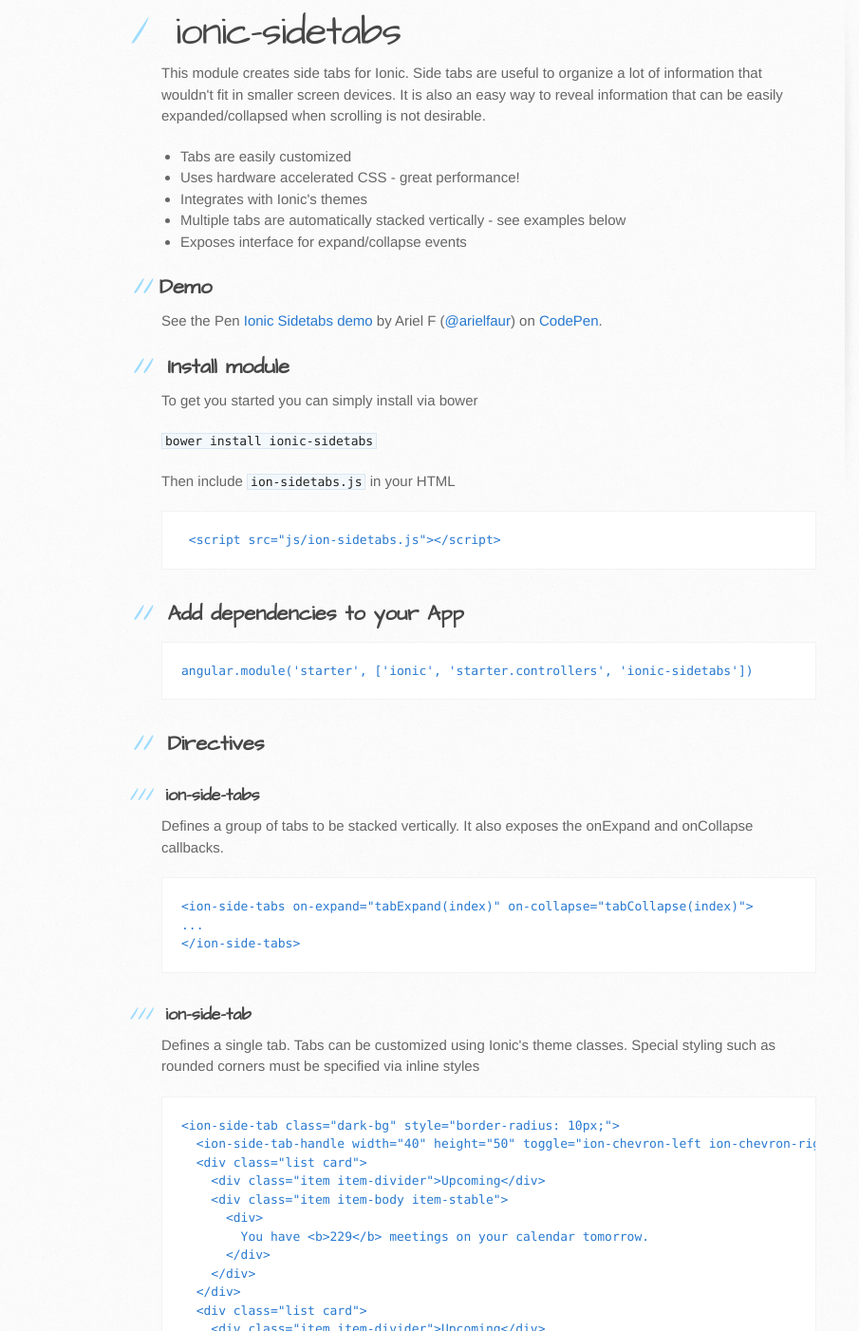
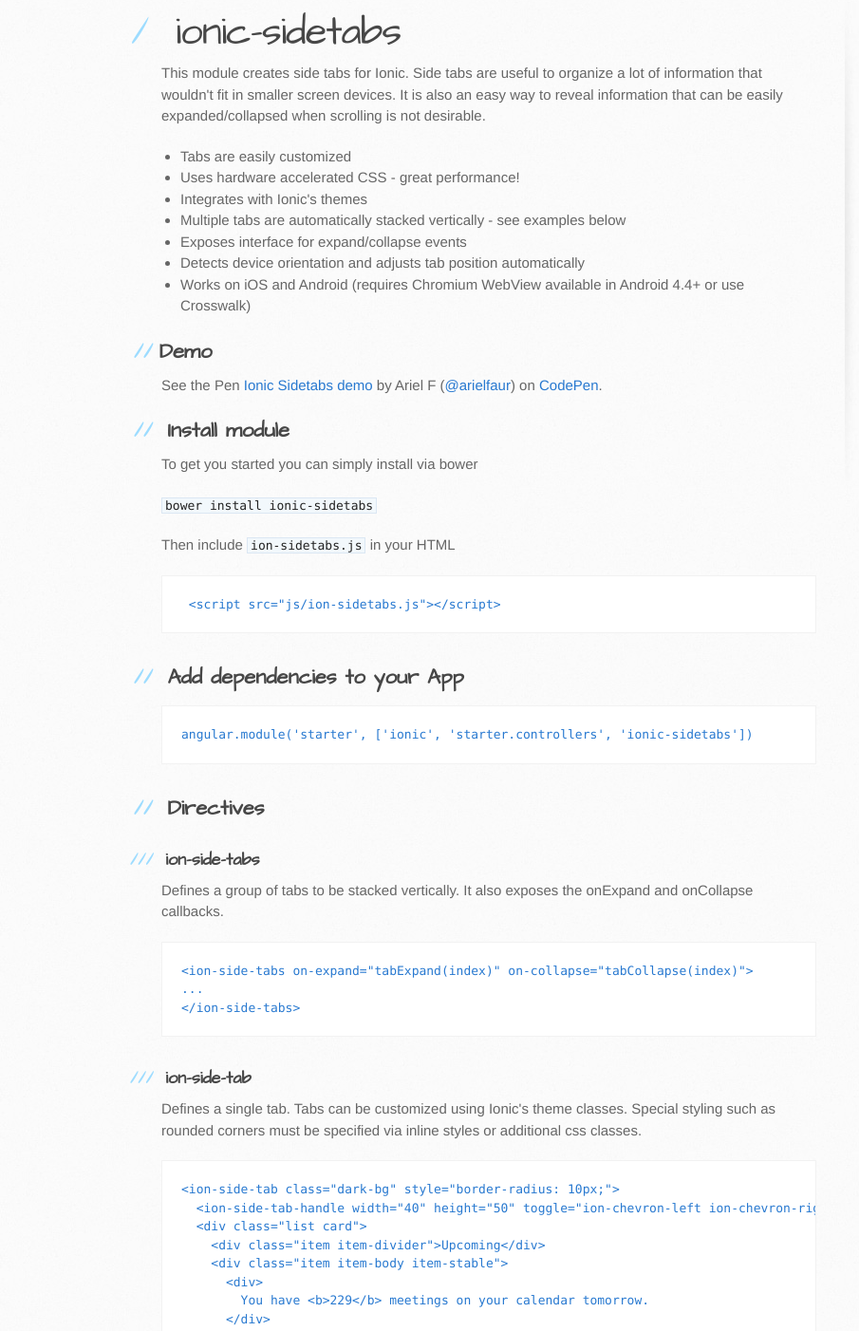
Before and after one commit to arielfaur/ionic-sidetabs, a plain HTML site: page index.html in a window 1280 px wide. Shown: the part 229-1631 px from the top of the page at 95% size, 0-905 px from the left. Drawn offline with Linux system fonts and the light colour scheme; a script that the page names is missing.

Commit message:
fixed documentation

```diff
--- a/index.html
+++ b/index.html
@@ -40,6 +40,8 @@
 <li>Integrates with Ionic's themes</li>
 <li>Multiple tabs are automatically stacked vertically - see examples below</li>
 <li>Exposes interface for expand/collapse events</li>
+<li>Detects device orientation and adjusts tab position automatically</li>
+<li>Works on iOS and Android (requires Chromium WebView available in Android 4.4+ or use Crosswalk)</li>
 </ul>
 
 <h2><a id="demo" class="anchor" href="#demo" aria-hidden="true"><span class="octicon octicon-link"></span></a>Demo</h2>
@@ -81,7 +83,7 @@
 <a id="ion-side-tab" class="anchor" href="#ion-side-tab" aria-hidden="true"><span class="octicon octicon-link"></span></a>ion-side-tab</h3>
 
 <p>Defines a single tab. Tabs can be customized using Ionic's theme classes. Special styling such as rounded corners must
-be specified via inline styles</p>
+be specified via inline styles or additional css classes.</p>
 
 <pre><code>&lt;ion-side-tab class="dark-bg" style="border-radius: 10px;"&gt;
   &lt;ion-side-tab-handle width="40" height="50" toggle="ion-chevron-left ion-chevron-right" class="dark-bg stable" style="border-radius: 10px 0 0 10px"&gt;&lt;i class="icon ion-chevron-left"&gt;&lt;/i&gt;&lt;/ion-side-tab-handle&gt;
```
